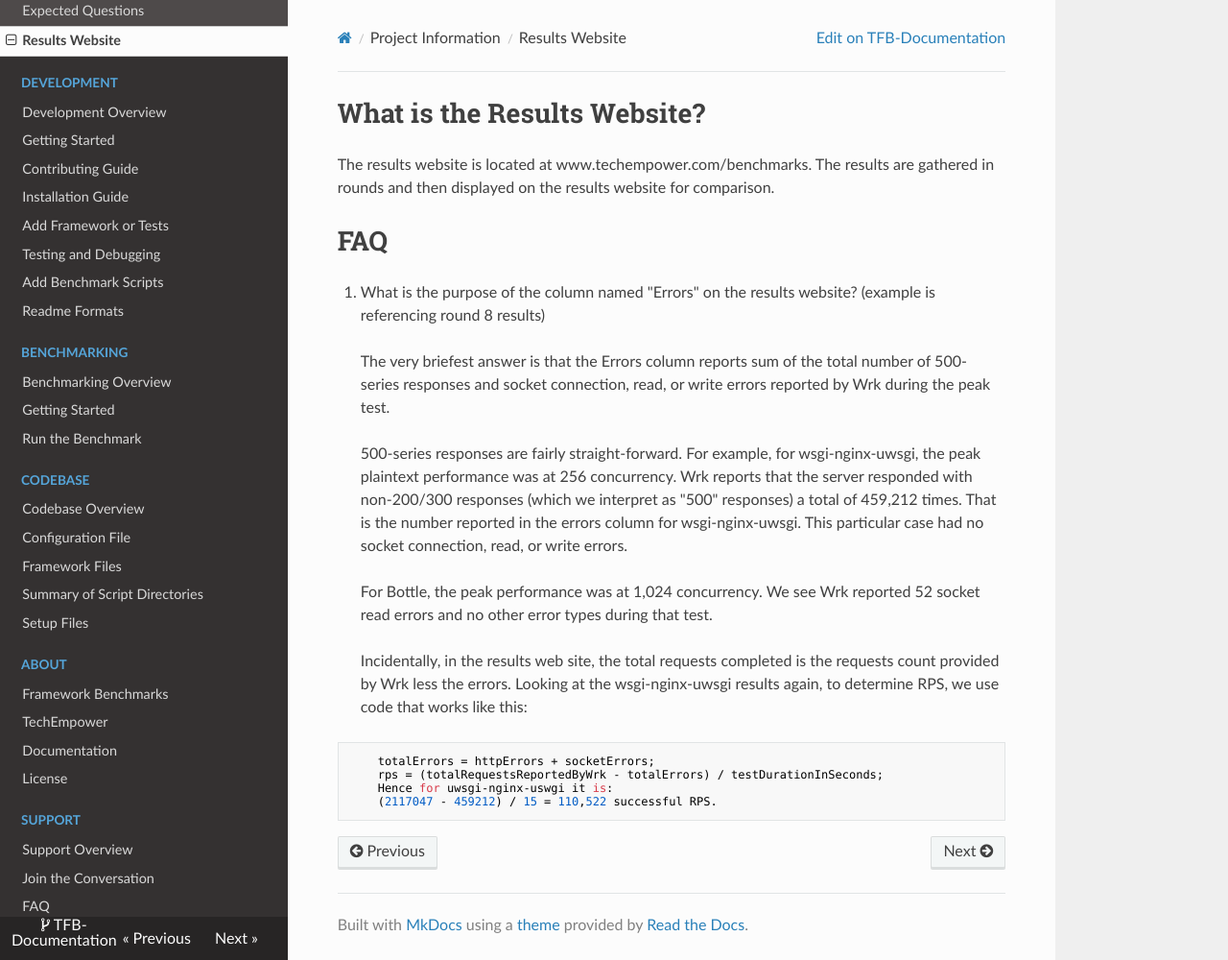
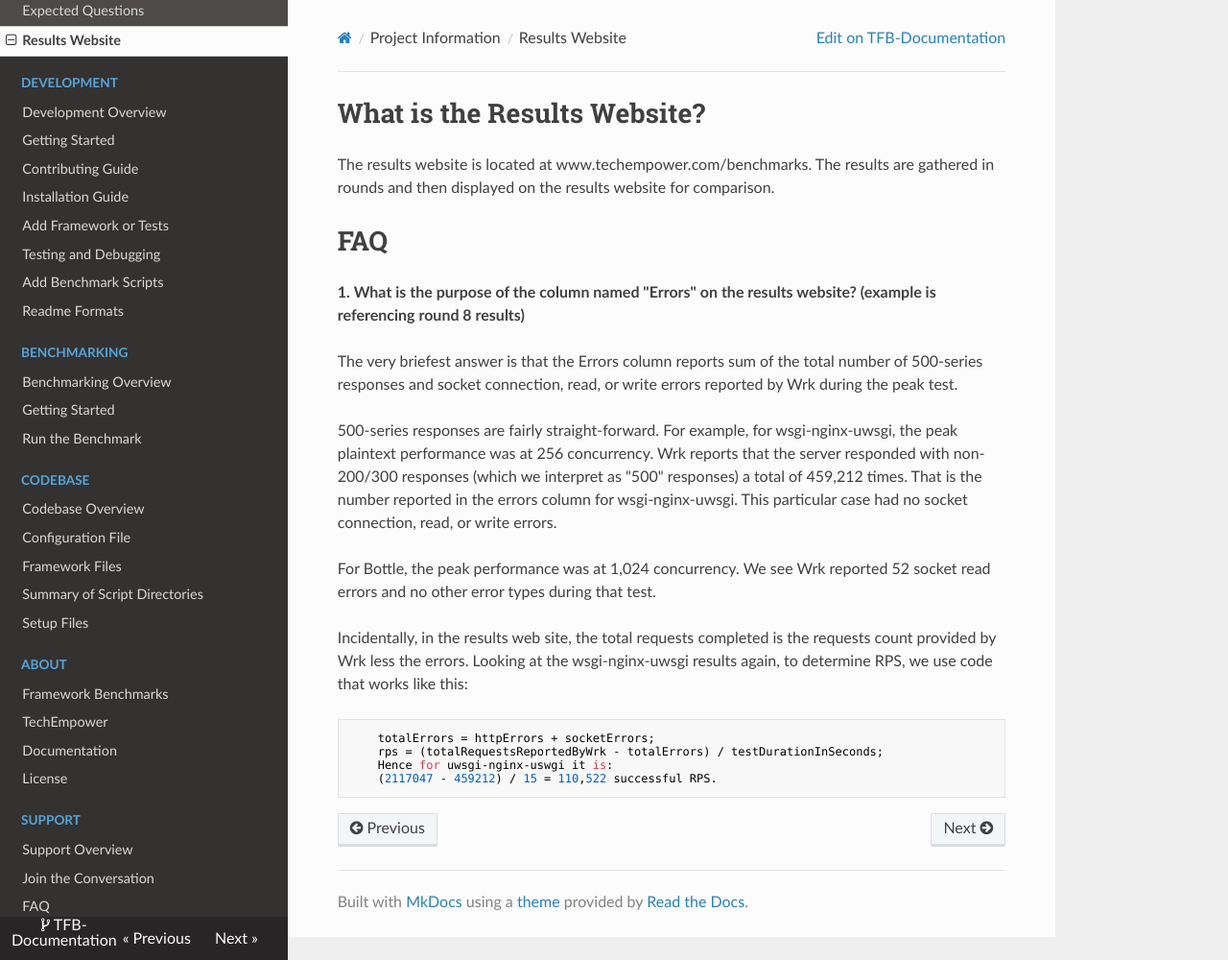
Before and after one commit to nbrady-techempower/TFB-Documentation, an MkDocs documentation site: the page built from docs/Project-Information/Results-Website.md, in a window 1280 px wide and 1000 px high. Shown: the whole window at 96% size. Built offline with MkDocs 1.6.1, drawn with Linux system fonts in a browser that asks for light colours; nearby versions of some CDN libraries; old or Windows-style settings are respelled for this version of MkDocs.

Commit message:
update Results Website page formatting to better match the Expected Questions page

```diff
--- a/docs/Project-Information/Results-Website.md
+++ b/docs/Project-Information/Results-Website.md
@@ -6,16 +6,16 @@ website for comparison.
 
 # FAQ
 
-1. What is the purpose of the column named "Errors" on the results
-website? (example is referencing round 8 results)
+__1. What is the purpose of the column named "Errors" on the results
+website? (example is referencing round 8 results)__
 
-> The very briefest answer is that the Errors column reports sum of the total number of 500-series responses and socket connection, read, or write errors reported by Wrk during the peak test.
->
-> 500-series responses are fairly straight-forward. For example, for wsgi-nginx-uwsgi, the peak plaintext performance was at 256 concurrency. Wrk reports that the server responded with non-200/300 responses (which we interpret as "500" responses) a total of 459,212 times. That is the number reported in the errors column for wsgi-nginx-uwsgi. This particular case had no socket connection, read, or write errors.
->
-> For Bottle, the peak performance was at 1,024 concurrency. We see Wrk reported 52 socket read errors and no other error types during that test.
->
-> Incidentally, in the results web site, the total requests completed is the requests count provided by Wrk less the errors. Looking at the wsgi-nginx-uwsgi results again, to determine RPS, we use code that works like this:
+The very briefest answer is that the Errors column reports sum of the total number of 500-series responses and socket connection, read, or write errors reported by Wrk during the peak test.
+
+500-series responses are fairly straight-forward. For example, for wsgi-nginx-uwsgi, the peak plaintext performance was at 256 concurrency. Wrk reports that the server responded with non-200/300 responses (which we interpret as "500" responses) a total of 459,212 times. That is the number reported in the errors column for wsgi-nginx-uwsgi. This particular case had no socket connection, read, or write errors.
+
+For Bottle, the peak performance was at 1,024 concurrency. We see Wrk reported 52 socket read errors and no other error types during that test.
+
+Incidentally, in the results web site, the total requests completed is the requests count provided by Wrk less the errors. Looking at the wsgi-nginx-uwsgi results again, to determine RPS, we use code that works like this:
 
         totalErrors = httpErrors + socketErrors;
         rps = (totalRequestsReportedByWrk - totalErrors) / testDurationInSeconds;
```
